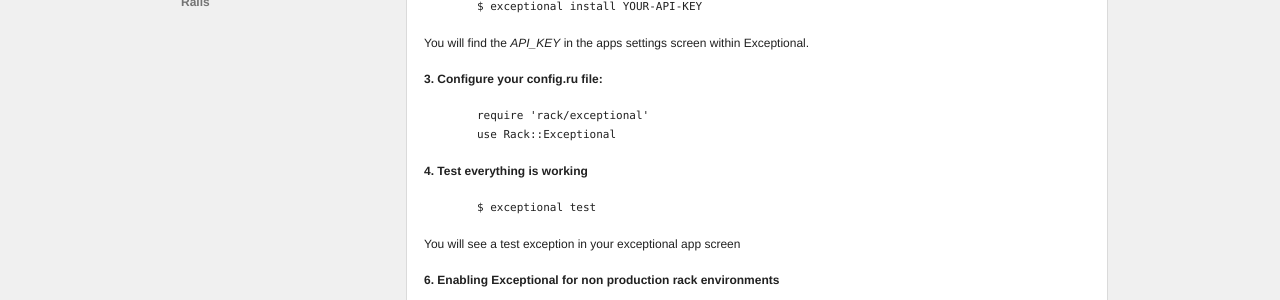
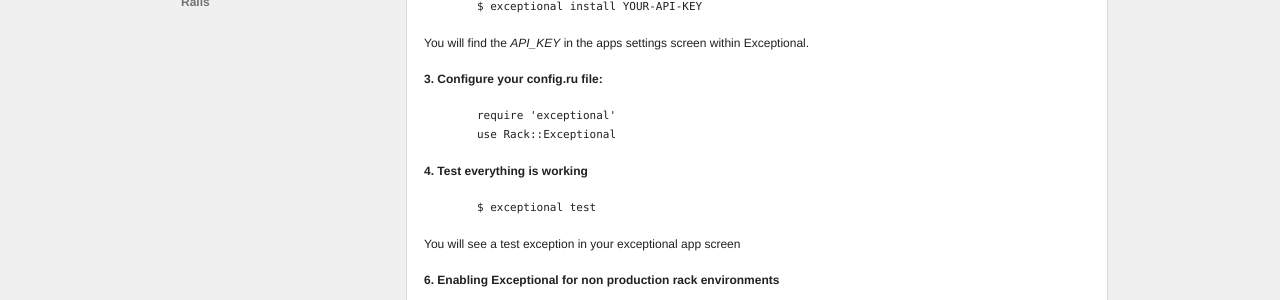
Before and after one commit to exceptional/exceptional, a Jekyll site: the page built from docs/getting-started/rack.html, in a window 1280 px wide. Shown: the part 350-650 px from the top of the page. Built offline with Jekyll 4.4.1, drawn with Linux system fonts in a browser that asks for light colours; nearby versions of some CDN libraries.

Commit message:
rack doc

```diff
--- a/docs/getting-started/rack.html
+++ b/docs/getting-started/rack.html
@@ -26,7 +26,7 @@ title: Exceptional on Rack
 <p>You will find the <i>API_KEY</i> in the apps settings screen within Exceptional.</p>
 
 <h3>3. Configure your config.ru file:</h3>
-<pre><code>	require 'rack/exceptional'
+<pre><code>	require 'exceptional'
 	use Rack::Exceptional</code></pre>
 
 <h3>4. Test everything is working</h3>
```
